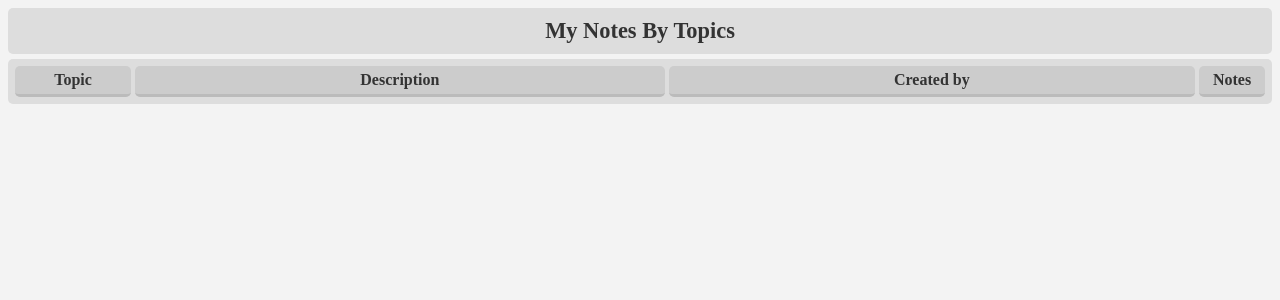
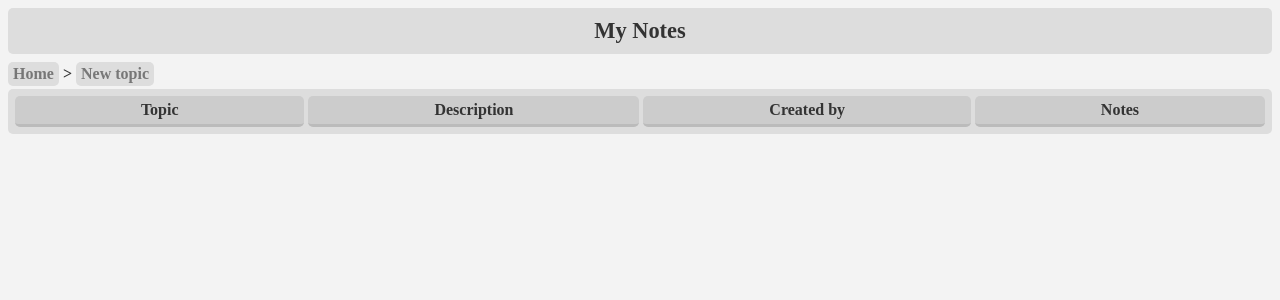
Before and after one commit to rosinaga/mynotesforked, a Django app: page / in a window 1280 px wide. Shown: the top 300 px of the page. Run offline with Django 3.2, Linux system fonts and the light colour scheme; data that the repository does not hold is empty.

Commit message:
Edited css and added link bar.

```diff
--- a/mynotes_settings/urls.py
+++ b/mynotes_settings/urls.py
@@ -21,5 +21,5 @@ urlpatterns = [
     path('admin/', admin.site.urls),
     path('', views.home, name='url_home'),
     path('topics/', views.home, name='url_topics'),
-    path('topics/new', views.topic_new, name='url_topic_new ')
+    path('topics/new', views.topic_new, name='url_topic_new')
 ]
--- a/notes/views.py
+++ b/notes/views.py
@@ -11,14 +11,11 @@ def topic_new(request):
     if request.method == 'POST':
         subject = request.POST['subject']
         desc = request.POST['description']
-
-        user = User.objects.last()  # TODO: get the currently logged in user
-
+        user = User.objects.first()  # TODO: get the currently logged in user
         topic = Topic.objects.create(
             subject=subject,
             description=desc,
             owner=user
         )
-
         return redirect('url_topics')
     return render(request, 'topic_new.html')
--- a/static/css/home.css
+++ b/static/css/app.css
@@ -12,9 +12,30 @@ h1 {
   font-size: 140%;
 }
 
+input, textarea {
+  display: block;
+  width: 100%;
+}
+
+.link_queue {
+  font-weight: bold;
+}
+.link_queue > a{
+  display: inline-block;
+  color: #777;
+  padding: 3px 5px;
+  margin: 3px 0;
+  background-color: #ddd;
+  border-radius: 5px;
+  text-decoration: none;
+}
+a:hover {
+  background-color: #d4d4d4;
+}
+
 .grid-container {
   display: grid;
-  grid-template-columns: 120px auto auto 70px;
+  grid-template-columns: auto auto auto auto;
   background-color: #ddd;
   padding: 5px;
   border-radius: 5px;
--- a/templates/home.html
+++ b/templates/home.html
@@ -3,10 +3,14 @@
   <head>
     <meta charset="utf-8">
     <title>Mynotes</title>
-    <link rel="stylesheet" href="{% static 'css/home.css' %}">
+    <link rel="stylesheet" href="{% static 'css/app.css' %}">
   </head>
   <body>
-    <h1>My Notes By Topics</h1>
+    <h1>My Notes</h1>
+    <div class="link_queue">
+      <a href="{% url 'url_home' %}">Home</a> >
+      <a href="{% url 'url_topic_new' %}" >New topic</a>
+    </div>
 
     <div class="grid-container">
       <div class="topic_header">Topic</div>
```
Also changed, not shown: templates/topic_new.html (+15 -10 lines).
